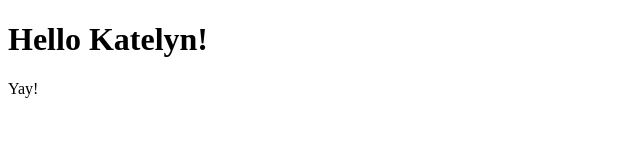
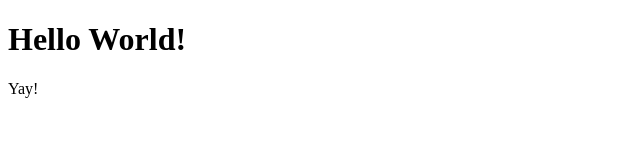
Before and after one commit to JanisPal/site, a plain HTML site: page index.html in a window 1280 px wide. Shown: the full height of the page, 0-640 px from the left. Drawn offline with Linux system fonts and the light colour scheme.

Commit message:
Update index.html

```diff
--- a/index.html
+++ b/index.html
@@ -1,7 +1,7 @@
 <!DOCTYPE html>
 <html>
 <body>
-<h1>Hello Katelyn!</h1>
+<h1>Hello World!</h1>
 
 <p>Yay!</p>
 </body>
```
